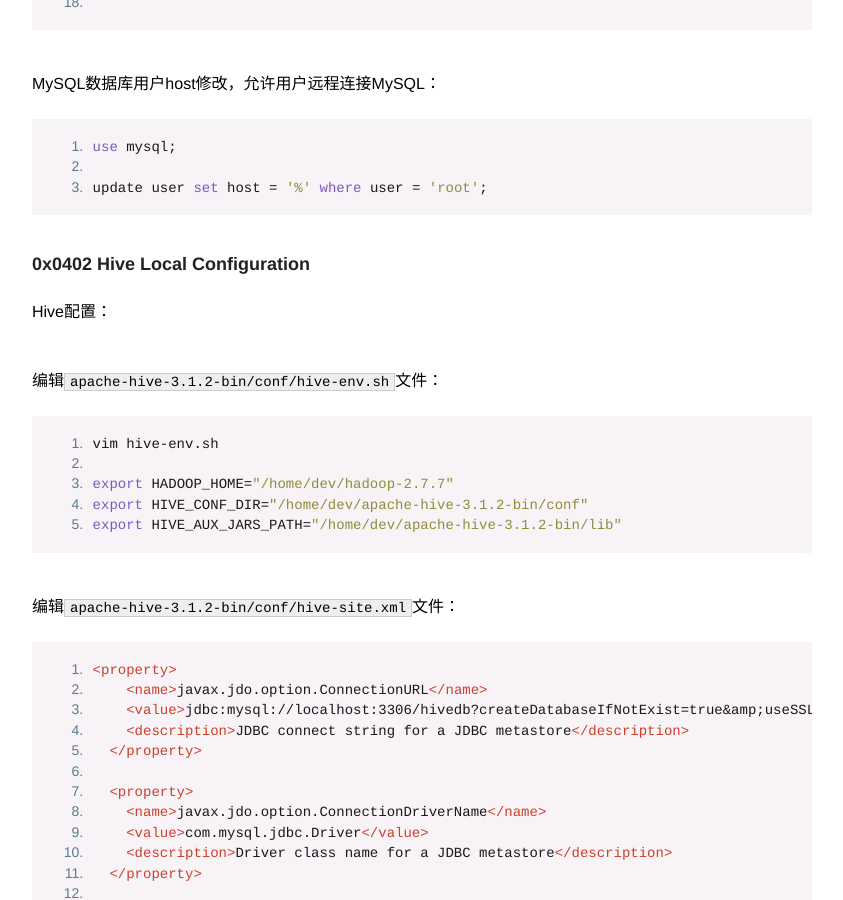
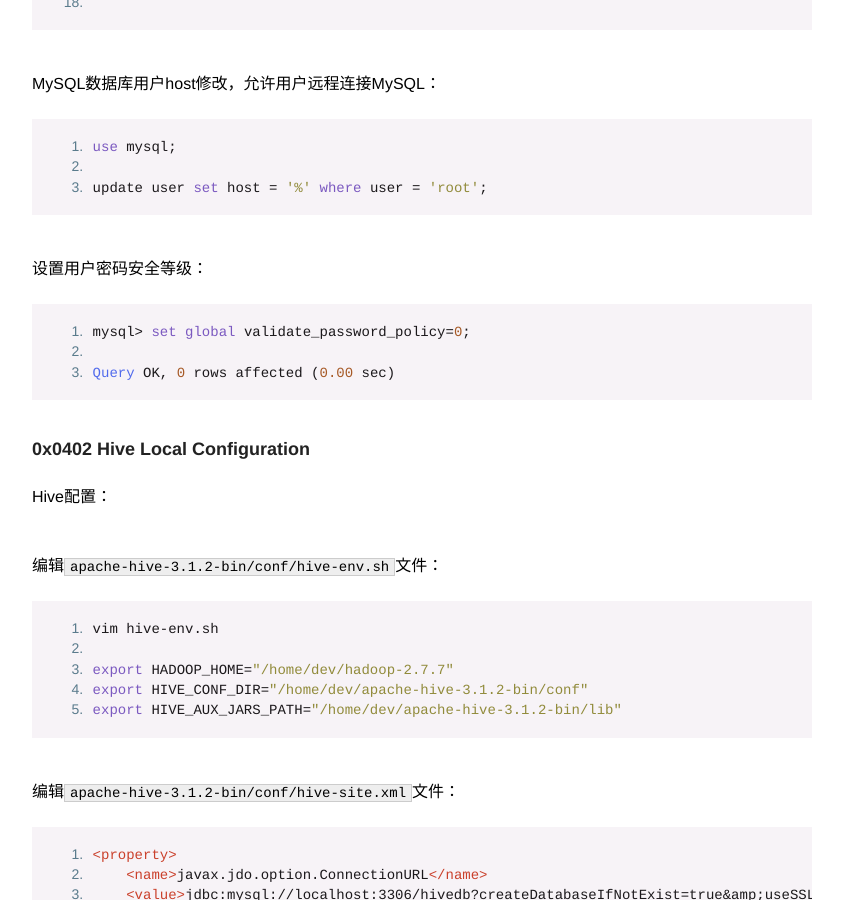
Before and after one commit to weilee460/weilee460.github.io, a Jekyll site: the page built from _posts/2020-03-11-hadoop-cluster-configuration.md, in a window 1280 px wide and 900 px high, scrolled down 14214 px. Shown: the whole window, without its empty margins (218-1061 px from the left). Built offline with Jekyll 4.4.1, drawn with Linux system fonts in a browser that asks for light colours; some of the changed text lies outside the part shown.

Commit message:
add set mysql database user password security.

````diff
--- a/_posts/2020-03-11-hadoop-cluster-configuration.md
+++ b/_posts/2020-03-11-hadoop-cluster-configuration.md
@@ -631,6 +631,15 @@ use mysql;
 update user set host = '%' where user = 'root';
 ```
 
+设置用户密码安全等级：
+
+```bash
+mysql> set global validate_password_policy=0;
+
+Query OK, 0 rows affected (0.00 sec)
+```
+
+
 ### 0x0402 Hive Local Configuration
 
 Hive配置：
@@ -1069,3 +1078,4 @@ export PYSPARK_PYTHON
 24. [ZooKeeper Getting Started Guide](http://zookeeper.apache.org/doc/current/zookeeperStarted.html)
 25. [LanguageManual SortBy](https://cwiki.apache.org/confluence/display/Hive/LanguageManual+SortBy)
 26. [hadoop3.0全分布式集群搭建](https://www.lousenjay.top/2018/08/21/hadoop3.0%E5%85%A8%E5%88%86%E5%B8%83%E5%BC%8F%E9%9B%86%E7%BE%A4%E6%90%AD%E5%BB%BA/)
+27. [ERROR 1819 (HY000): Your password does not satisfy the current policy requirements](https://www.cnblogs.com/ivictor/p/5142809.html)
````
